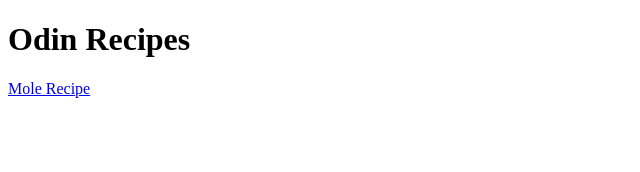
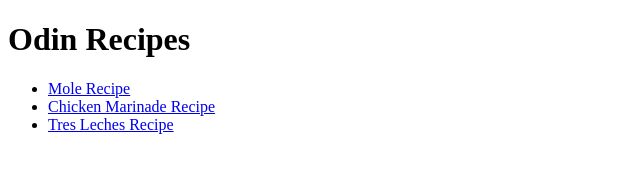
Before and after one commit to presidentathena/odin-recipes, a plain HTML site: page index.html in a window 1280 px wide. Shown: the whole page, without its empty margins (0-640 px from the left). Drawn offline with Linux system fonts and the light colour scheme.

Commit message:
Add marinade and cake recipe files and link to index

```diff
--- a/index.html
+++ b/index.html
@@ -7,6 +7,10 @@
 
     <body>
         <h1>Odin Recipes</h1>
-        <a href="recipes/mole.html">Mole Recipe</a>
+        <ul>
+            <li><a href="recipes/mole.html">Mole Recipe</a></li>
+            <li><a href="recipes/marinade.html">Chicken Marinade Recipe</a></li>
+            <li><a href="recipes/tres-leches.html">Tres Leches Recipe</a></li>
+        </ul>
     </body>
 </html>
```
Also changed, not shown: recipes/marinade.html (added, +13 -0 lines), recipes/tres-leches.html (added, +13 -0 lines).
